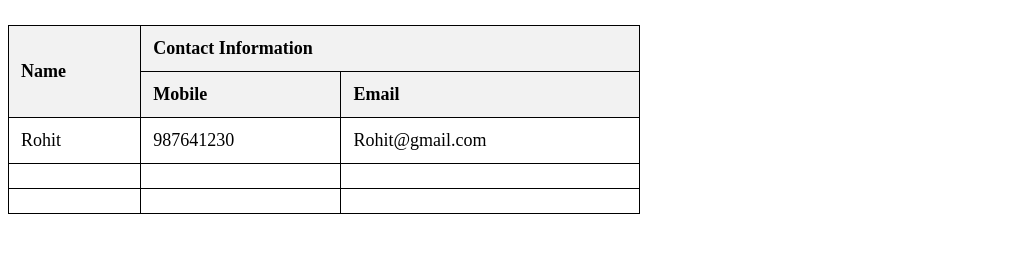
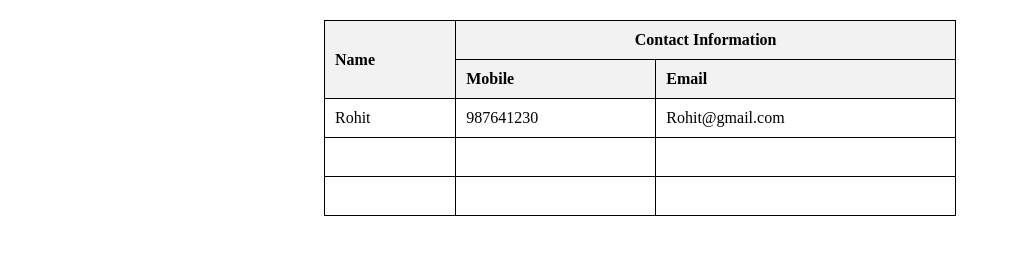
Before and after one commit to Sandipan-Naskar/HTML-Task, a plain HTML site: page task1.html in a window 1280 px wide. Shown: the whole page, without its empty margins (0-1011 px from the left). Drawn offline with Linux system fonts and the light colour scheme.

Commit message:
task1 edited

```diff
--- a/task1.html
+++ b/task1.html
@@ -1,25 +1,29 @@
 <!DOCTYPE html>
-<html>
+<html lang="en">
 <head>
+    <meta charset="UTF-8">
+    <meta name="viewport" content="width=device-width, initial-scale=1.0">
+    <title>Contact Information Table</title>
     <style>
         table {
             width: 50%;
             border-collapse: collapse;
-            margin: 25px 0;
-            font-size: 18px;
-            text-align: left;
+            margin: 20px auto;
         }
         th, td {
-            padding: 12px;
             border: 1px solid black;
+            padding: 10px;
+            text-align: left;
         }
         th {
             background-color: #f2f2f2;
         }
+        th[colspan="2"] {
+            text-align: center;
+        }
     </style>
 </head>
 <body>
-
     <table>
         <tr>
             <th rowspan="2">Name</th>
@@ -35,16 +39,15 @@
             <td>Rohit@gmail.com</td>
         </tr>
         <tr>
-        <td></td>
-        <td></td>
-        <td></td>
+            <td>&nbsp;</td>
+            <td>&nbsp;</td>
+            <td>&nbsp;</td>
         </tr>
         <tr>
-        <td></td>
-        <td></td>
-        <td></td>
+            <td>&nbsp;</td>
+            <td>&nbsp;</td>
+            <td>&nbsp;</td>
         </tr>
     </table>
-
 </body>
 </html>
```
Lines whose indentation alone changed are shown as unchanged.
